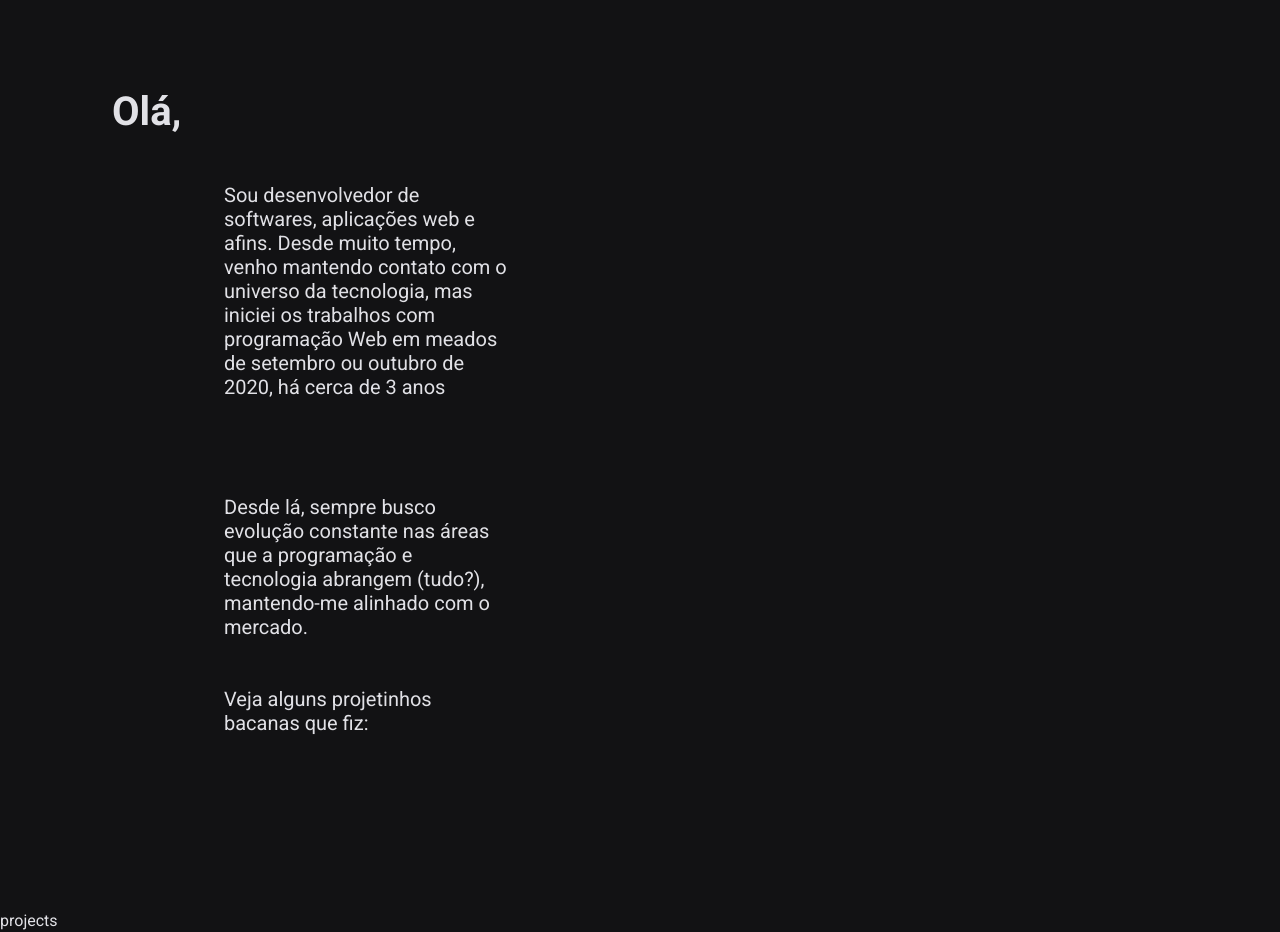
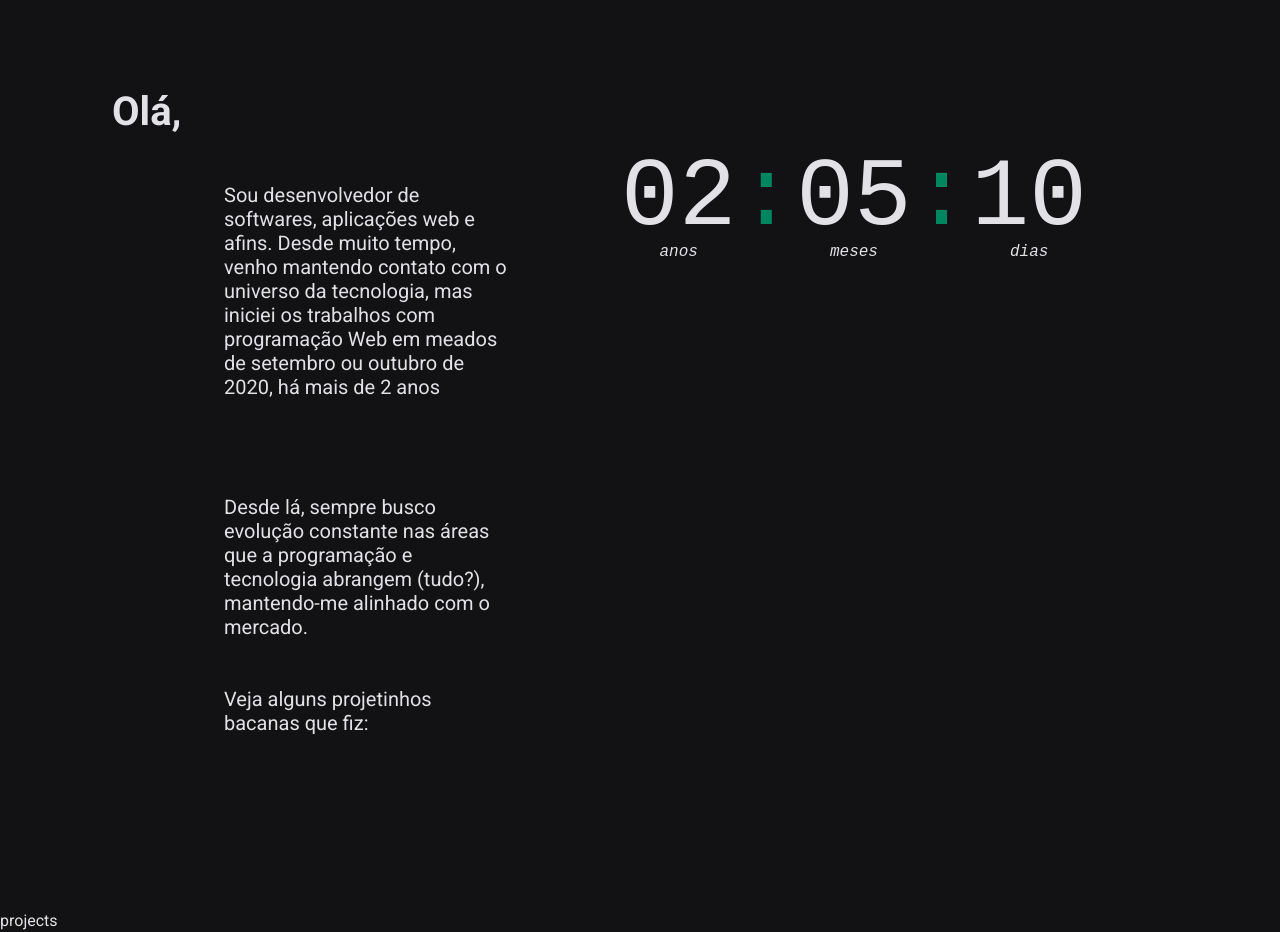
Before and after one commit to NatanRei/portifolio, a React (Vite) app: page / in a window 1280 px wide. Shown: the part 840-1772 px from the top of the page. Built offline with nearby package versions, Linux system fonts and the light colour scheme.

Commit message:
feat: adicionando aquelas perfumarias que fazem toda a diferença

```diff
--- a/src/pages/LandingPage/components/About/About.tsx
+++ b/src/pages/LandingPage/components/About/About.tsx
@@ -1,9 +1,12 @@
 import { AboutContainer, BoxContainer, ParagraphContainer } from "./About.styles";
-import {format, formatDistanceToNow} from 'date-fns'
+import {formatDistanceToNow} from 'date-fns'
 import ptBR from 'date-fns/locale/pt-BR';
+import { diffBetweenDates } from "../../../../services/date";
+import { Counter } from "./components/Counter";
 
 export function About() {
-    const initOfNatanProgramingCarrer = new Date("01/09/2020");
+    const initOfNatanProgramingCarrer = new Date("2020-09-01");
+
 
     const publishedDateRelativeToNow = formatDistanceToNow(initOfNatanProgramingCarrer, {
         locale: ptBR,
@@ -19,7 +22,7 @@ export function About() {
                 Desde muito tempo, venho mantendo contato com o universo da tecnologia,
                 mas iniciei os trabalhos com programação Web em meados de setembro ou outubro de 2020, {publishedDateRelativeToNow}
             </ParagraphContainer>
-            {/* colocar um contador aqui */}
+            <Counter initialDate={initOfNatanProgramingCarrer} />
             </BoxContainer>
             <ParagraphContainer>
                 Desde lá, sempre busco evolução constante nas áreas que a programação e tecnologia abrangem (tudo?), mantendo-me alinhado com o mercado.
--- /dev/null
+++ b/src/pages/LandingPage/components/About/components/Counter.styles.ts
@@ -0,0 +1,30 @@
+import { styled } from "../../../../../styles";
+
+
+export const CounterContainer = styled("div", {
+    fontFamily: 'Roboto Mono, monospace',
+    fontSize: '6rem',
+    lineHeight: '8rem',
+    color: '$gray100',
+    display: 'flex',
+    gap: '0.875rem',
+    'div': {
+        background: '$gray700',
+        padding: '0',
+        borderRadius: '8px',
+        textAlign: 'center',
+        marginBottom: '-6rem',
+        'i': {
+            fontSize: '1rem',
+        }
+    }
+
+});
+export const Separator = styled("div", {
+    padding: '2rem 0',
+    color: '$green500',
+    width: '2rem',
+    overflow: 'hidden',
+    display: 'flex',
+    justifyContent: 'center',
+});
--- /dev/null
+++ b/src/pages/LandingPage/components/About/components/Counter.tsx
@@ -0,0 +1,47 @@
+import { diffBetweenDates } from "../../../../../services/date"
+import { CounterContainer, Separator } from "./Counter.styles"
+
+interface CounterProps {
+    initialDate: Date
+}
+
+export function Counter({initialDate}: CounterProps) {
+
+const diffDate = diffBetweenDates(initialDate, new Date())
+const years = String(diffDate["years"]).padStart(2, '0')
+  const months = String(diffDate["months"]).padStart(2, '0')
+  const days = String(diffDate["days"]).padStart(2, '0')
+
+  return (
+    <div>
+    <CounterContainer>
+      <div>
+        <div>
+        <span>{years[0]}</span>
+        <span>{years[1]}</span>
+        </div>
+        <i>anos</i>
+      </div>
+      <Separator>:</Separator>
+      <div>
+      <div>
+        <span>{months[0]}</span>
+        <span>{months[1]}</span>
+        </div>
+        <i>meses</i>
+      </div>
+      <Separator>:</Separator>
+      <div>
+      <div>
+        <span>{days[0]}</span>
+        <span>{days[1]}</span>
+        </div>
+        <i>dias</i>
+      </div>
+    </CounterContainer>
+
+
+
+    </div>
+  )
+}
--- /dev/null
+++ b/src/services/date.ts
@@ -0,0 +1,15 @@
+export function diffBetweenDates(initialDate: Date, finalDate: Date) {
+
+    const diff = (finalDate.getTime() - initialDate.getTime());
+    const totalD =  Math.abs(Math.floor(diff/1000));
+    const yearToTimestramp = 365*60*60*24
+    let years = Math.floor(totalD / (yearToTimestramp));
+    let months = Math.floor((totalD - years*yearToTimestramp) / (30*60*60*24));
+    let days = Math.floor((totalD - years*yearToTimestramp - months*30*60*60*24)/ (60*60*24));
+
+    return {
+        "years": years,
+        "months": months,
+        "days": days
+    }
+}
```
